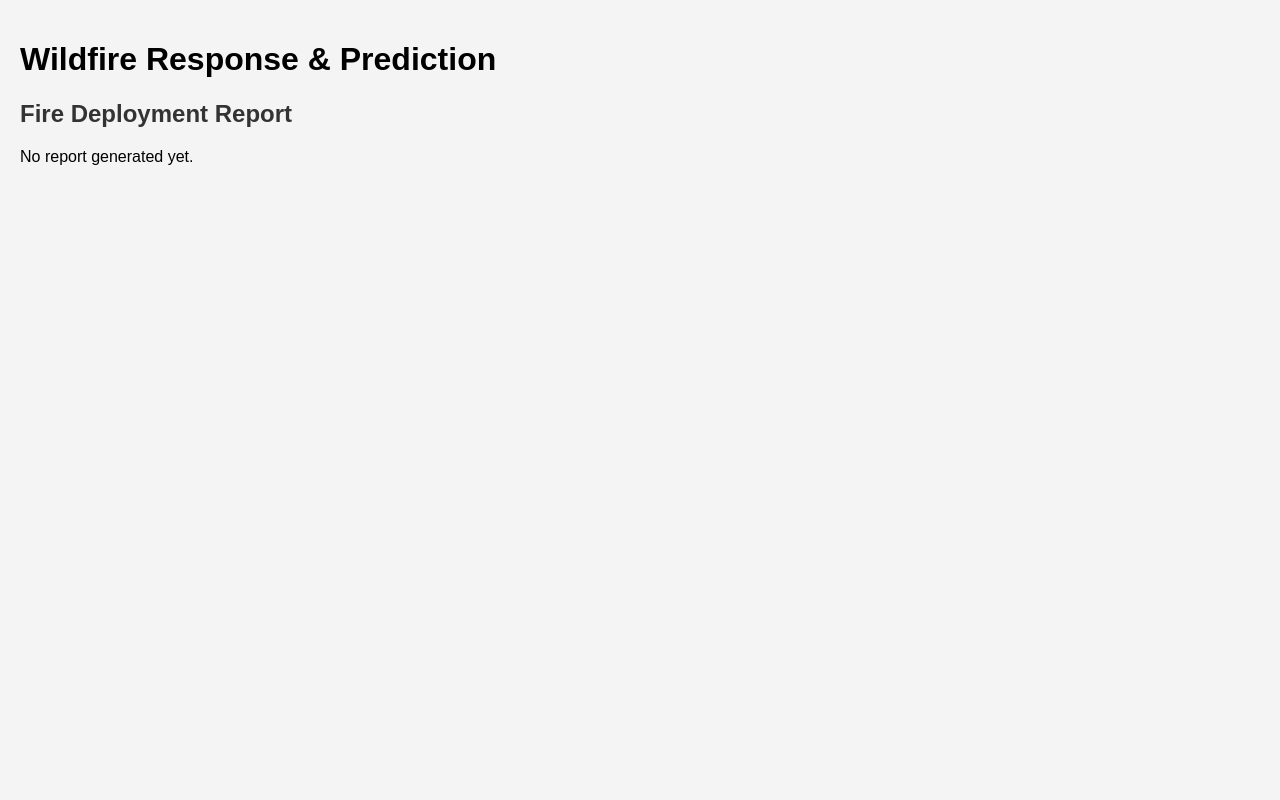
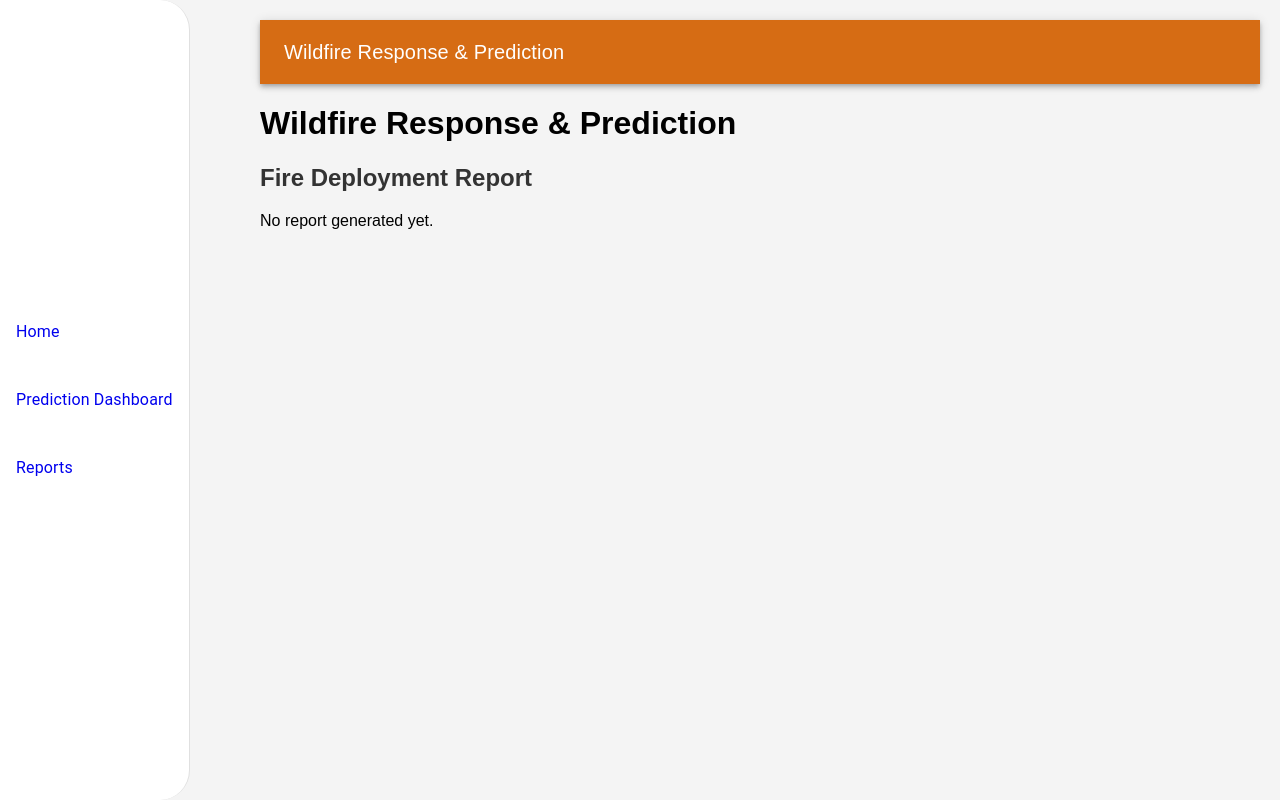
Before and after one commit to AmmarSathar/ConU-Hacks-2025-H7, a React (Create React App) app in the folder frontend/: page /reports in a window 1280 px wide. Built offline with nearby package versions, Linux system fonts and the light colour scheme.

Commit message:
commit with nav bar

```diff
--- a/frontend/package.json
+++ b/frontend/package.json
@@ -16,6 +16,7 @@
     "react-scripts": "^5.0.1",
     "recharts": "^2.15.1",
     "sass": "^1.83.4",
+    "styled-components": "^6.1.14",
     "web-vitals": "^4.2.4"
   },
   "scripts": {
--- a/frontend/src/App.js
+++ b/frontend/src/App.js
@@ -3,6 +3,8 @@ import { BrowserRouter as Router, Route, Routes } from 'react-router-dom';
 import ResourceDeployment from './components/ResourceDeployment';
 import PredictionDashboard from './components/PredictionDashboard';
 import Reports from './components/Reports';
+import Header from './components/Header';
+import Navigation from './components/Navigation';
 import './styles/main.scss';
 
 function App() {
@@ -10,7 +12,10 @@ function App() {
 
   return (
     <Router>
-      <div className="App">
+      <div className="App" style={{ display: 'flex' }}>
+        <Navigation />
+        <div style={{ flexGrow: 1, marginLeft: 240 }}> {/* Adjust marginLeft to match Drawer width */}
+          <Header />
           <h1>Wildfire Response & Prediction</h1>
           <Routes>
             {/* Pass setReport as a prop to ResourceDeployment */}
@@ -26,6 +31,7 @@ function App() {
             />
           </Routes>
         </div>
+      </div>
     </Router>
   );
 }
--- /dev/null
+++ b/frontend/src/components/Header.js
@@ -0,0 +1,18 @@
+import React from 'react';
+import AppBar from '@mui/material/AppBar';
+import Toolbar from '@mui/material/Toolbar';
+import Typography from '@mui/material/Typography';
+
+const Header = () => {
+  return (
+    <AppBar position="static" sx={{ backgroundColor: '#d66c14' }}>
+      <Toolbar>
+        <Typography variant="h6" style={{ flexGrow: 1, fontFamily: 'Plus Jakarta Sans, sans-serif' }}>
+          Wildfire Response & Prediction
+        </Typography>
+      </Toolbar>
+    </AppBar>
+  );
+};
+
+export default Header;
--- /dev/null
+++ b/frontend/src/components/Navigation.js
@@ -0,0 +1,53 @@
+import React from 'react';
+import { Link } from 'react-router-dom';
+import Drawer from '@mui/material/Drawer';
+import List from '@mui/material/List';
+import ListItem from '@mui/material/ListItem';
+import ListItemText from '@mui/material/ListItemText';
+import { styled } from '@mui/material/styles';
+import { createGlobalStyle } from 'styled-components';
+
+const GlobalStyle = createGlobalStyle`
+  @import url('https://fonts.googleapis.com/css2?family=Outfit:wght@400;700&display=swap');
+`;
+
+const CustomDrawer = styled(Drawer)(({ theme }) => ({
+  '& .MuiDrawer-paper': {
+    borderTopRightRadius: '30px',
+    borderBottomRightRadius: '30px',
+    display: 'flex',
+    justifyContent: 'center', // Center items vertically
+  },
+}));
+
+const CustomListItem = styled(ListItem)(({ theme }) => ({
+  margin: '20px 0', // Add vertical margin
+}));
+
+const CustomListItemText = styled(ListItemText)(({ theme }) => ({
+  fontFamily: 'Outfit, sans-serif', // Apply Outfit font
+  fontWeight: 700, // Apply bold font weight
+}));
+
+const Navigation = () => {
+  return (
+    <>
+      <GlobalStyle />
+      <CustomDrawer variant="permanent" anchor="left">
+        <List>
+          <CustomListItem button component={Link} to="/">
+            <CustomListItemText primary="Home" />
+          </CustomListItem>
+          <CustomListItem button component={Link} to="/prediction">
+            <CustomListItemText primary="Prediction Dashboard" />
+          </CustomListItem>
+          <CustomListItem button component={Link} to="/reports">
+            <CustomListItemText primary="Reports" />
+          </CustomListItem>
+        </List>
+      </CustomDrawer>
+    </>
+  );
+};
+
+export default Navigation;
--- a/frontend/src/components/ResourceDeployment.js
+++ b/frontend/src/components/ResourceDeployment.js
@@ -1,6 +1,6 @@
 import React, { useState } from "react";
 import Papa from "papaparse";
-import { Button, Table, TableHead, TableRow, TableCell, TableBody } from "@mui/material";
+import { Button } from "@mui/material";
 import { MapContainer, TileLayer, CircleMarker, Popup } from "react-leaflet";
 import "leaflet/dist/leaflet.css";
 
--- a/frontend/src/styles/main.scss
+++ b/frontend/src/styles/main.scss
@@ -1,3 +1,5 @@
+@import url('https://fonts.googleapis.com/css2?family=Outfit:wght@400;700&display=swap');
+
 body {
     font-family: 'Arial', sans-serif;
     background-color: #f4f4f4;
```
Also changed, not shown: 1 other file (tests, documents, lock files or other folders). Lines whose indentation alone changed are shown as unchanged.
